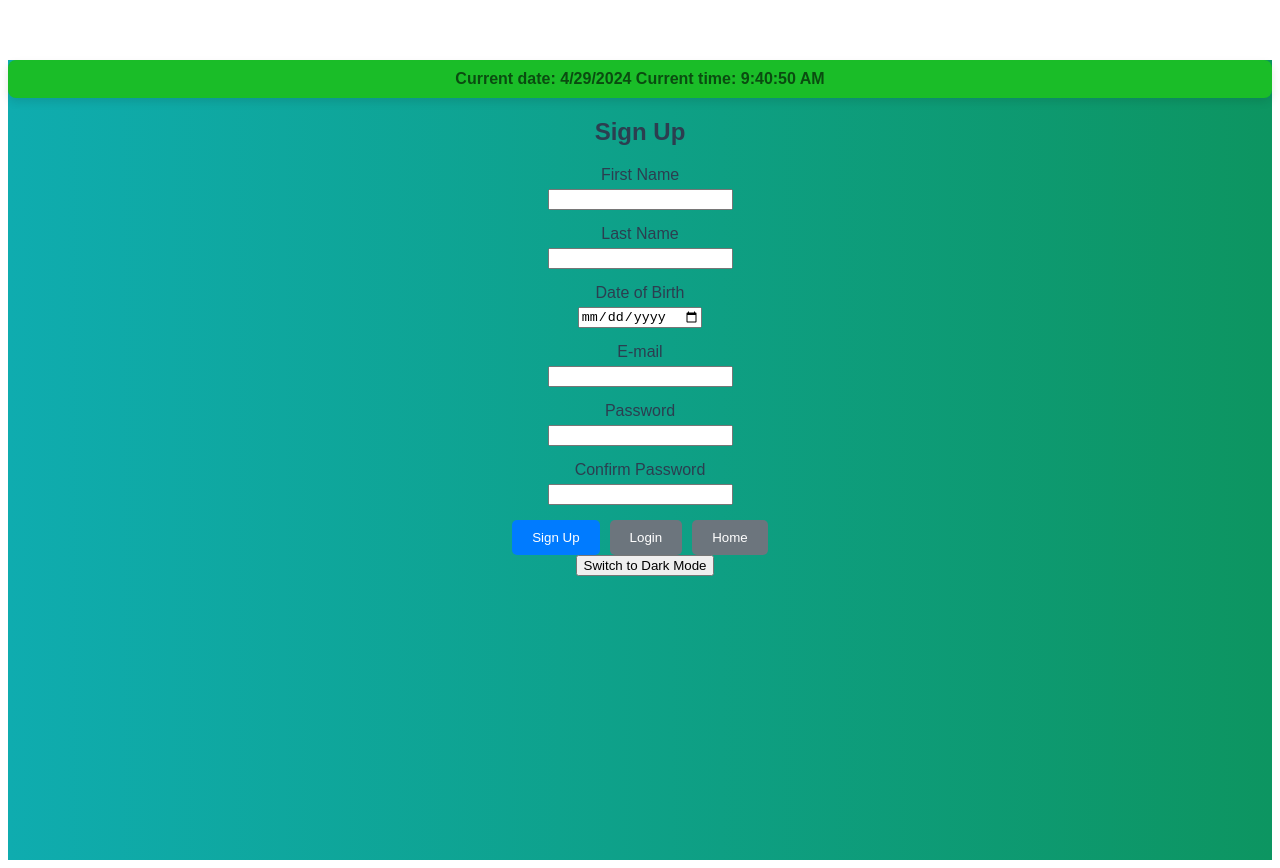
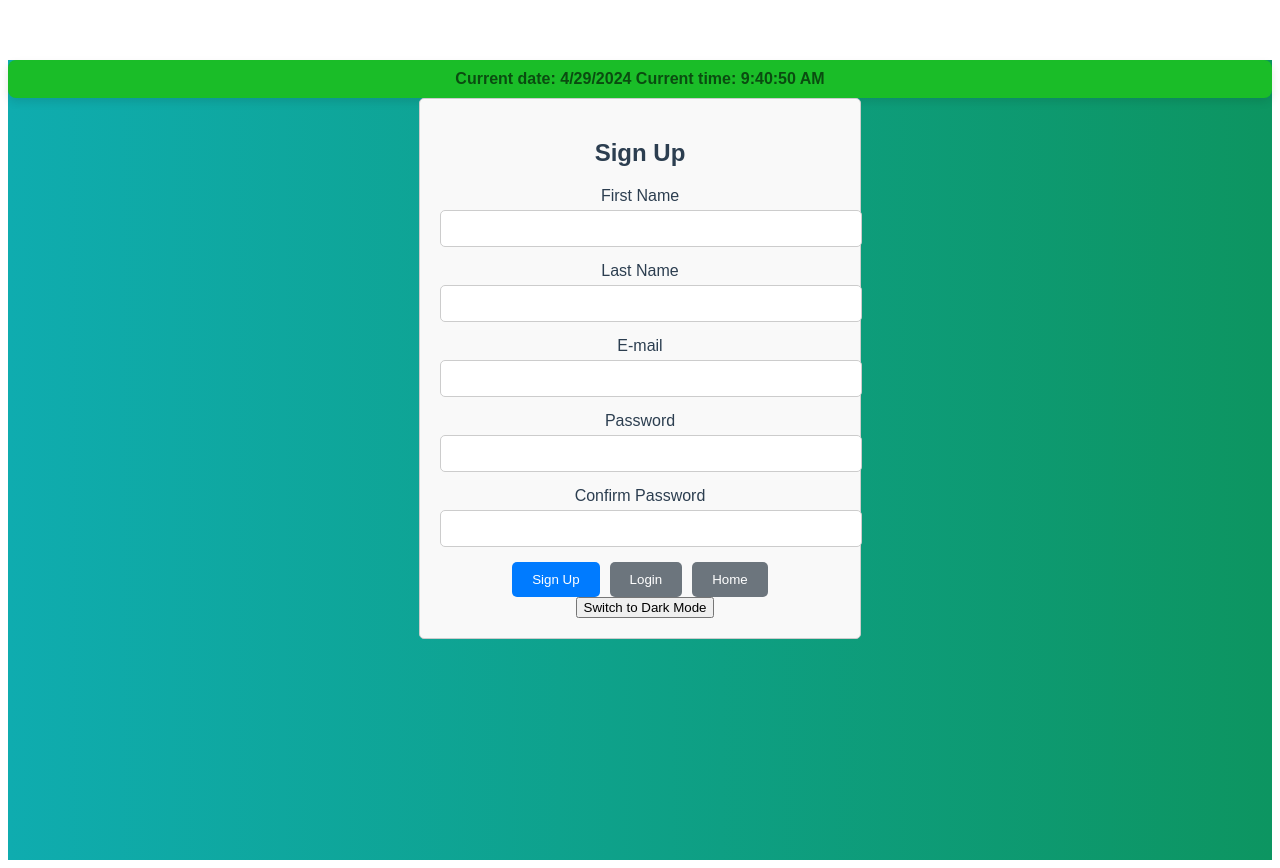
Before and after one commit to AntonioLabinjan/Projekt_PI, a Vue app: page /sign-up in a window 1280 px wide. Built offline with nearby package versions, Linux system fonts and the light colour scheme; no server answers.

Commit message:
Update SignUp.vue
Napravio da se novi korisnik, kad ga sign-upamo ne doda samo u onaj firebase dio za auth, nego i u pripadnu kolekciju users

```diff
--- a/src/components/SignUp.vue
+++ b/src/components/SignUp.vue
@@ -11,12 +11,8 @@
         <input type="text" class="form-control" id="lastName" v-model="lastName" required>
       </div>
       <div class="form-group">
-        <label for="dob">Date of Birth</label>
-        <input type="date" class="form-control" id="dob" v-model="dob" required>
-      </div>
-      <div class="form-group">
         <label for="signupEmail">E-mail</label>
-        <input type="text" class="form-control" id="signupEmail" v-model="signupEmail" required>
+        <input type="email" class="form-control" id="signupEmail" v-model="signupEmail" required>
       </div>
       <div class="form-group">
         <label for="signupPassword">Password</label>
@@ -39,7 +35,10 @@
 
 <script>
 import { createUserWithEmailAndPassword, sendEmailVerification } from 'firebase/auth';
+import { doc, setDoc, getFirestore } from 'firebase/firestore';
 import { auth } from '@/firebase';
+
+const db = getFirestore();
 
 export default {
   data() {
@@ -47,11 +46,10 @@ export default {
       darkMode: false,
       firstName: '',
       lastName: '',
-      dob: '',
       signupEmail: '',
       signupPassword: '',
       confirmPassword: ''
-    }
+    };
   },
   methods: {
     toggleDarkMode() {
@@ -85,14 +83,16 @@ export default {
       }
 
       try {
-        await createUserWithEmailAndPassword(auth, this.signupEmail, this.signupPassword);
+        const userCredential = await createUserWithEmailAndPassword(auth, this.signupEmail, this.signupPassword);
         await sendEmailVerification(auth.currentUser);
 
-         // const date = new Date();
-         // const registrationDate = date.toLocaleDateString();
-         // const registrationTime = date.toLocaleTimeString();
+        const userRef = doc(db, "users", userCredential.user.uid);
+        await setDoc(userRef, {
+          username: `${this.firstName} ${this.lastName}`,
+          email: this.signupEmail
+        });
 
-        alert('Registration successful. You can now login.');
+        alert('Registration successful. Please verify your email. You can now login.');
         this.$router.push({ path: '/login' });
       } catch (error) {
         switch (error.code) {
@@ -127,7 +127,7 @@ export default {
 </script>
 
 <style scoped>
-.signup-container {
+.container {
   max-width: 400px;
   margin: 0 auto;
   padding: 20px;
@@ -146,11 +146,11 @@ h2 {
 }
 
 label {
-  display: block;
+  display:block;
   margin-bottom: 5px;
 }
 
-.input {
+.form-control {
   width: 100%;
   padding: 10px;
   border: 1px solid #ccc;
@@ -179,19 +179,7 @@ label {
   color: #fff;
 }
 
-.btn-dark {
-  margin-top: 10px;
-  display: block;
-  width: 100%;
-  background-color: #333;
-  color: #fff;
-}
-
-.btn-dark:hover {
-  background-color: #555;
-}
-
-.signup-container.dark-mode {
+.dark-mode {
   background-color: #333;
   color: #fff;
 }
```
